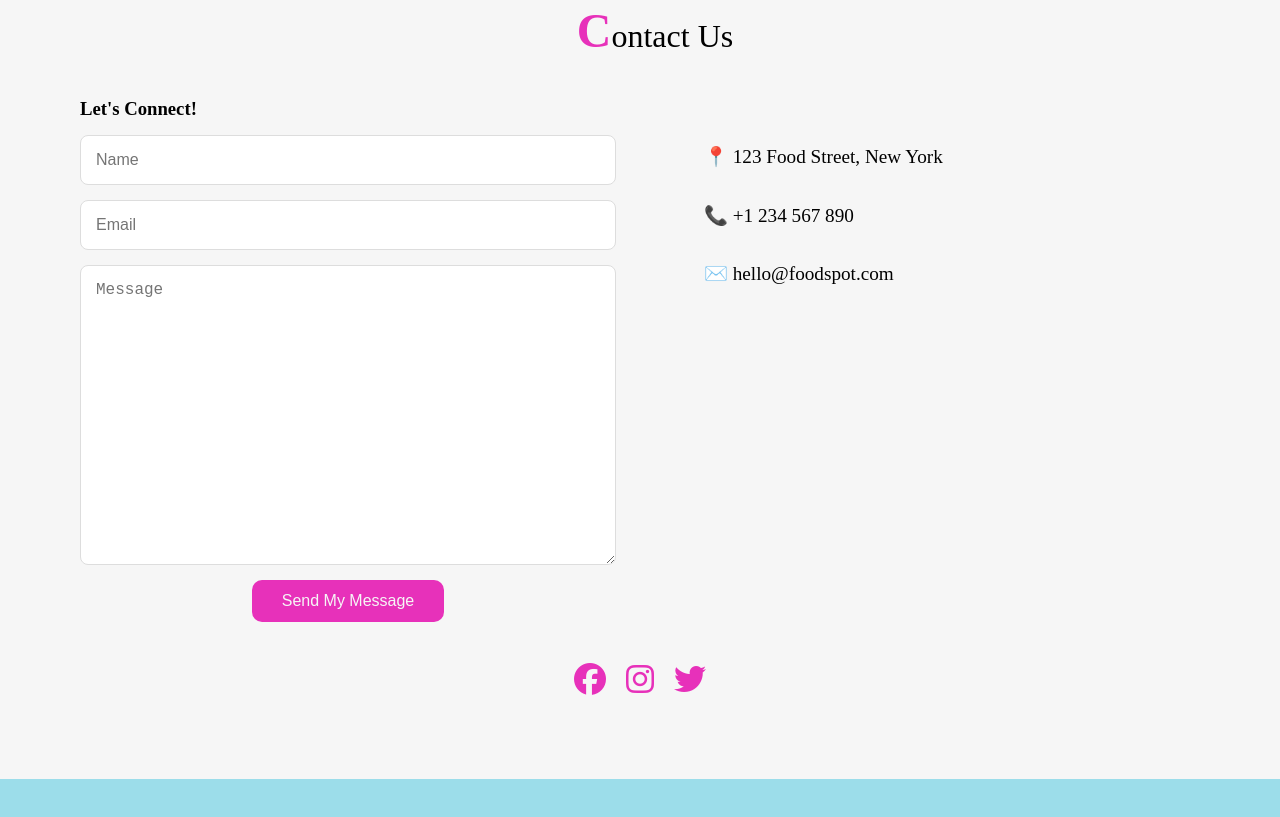
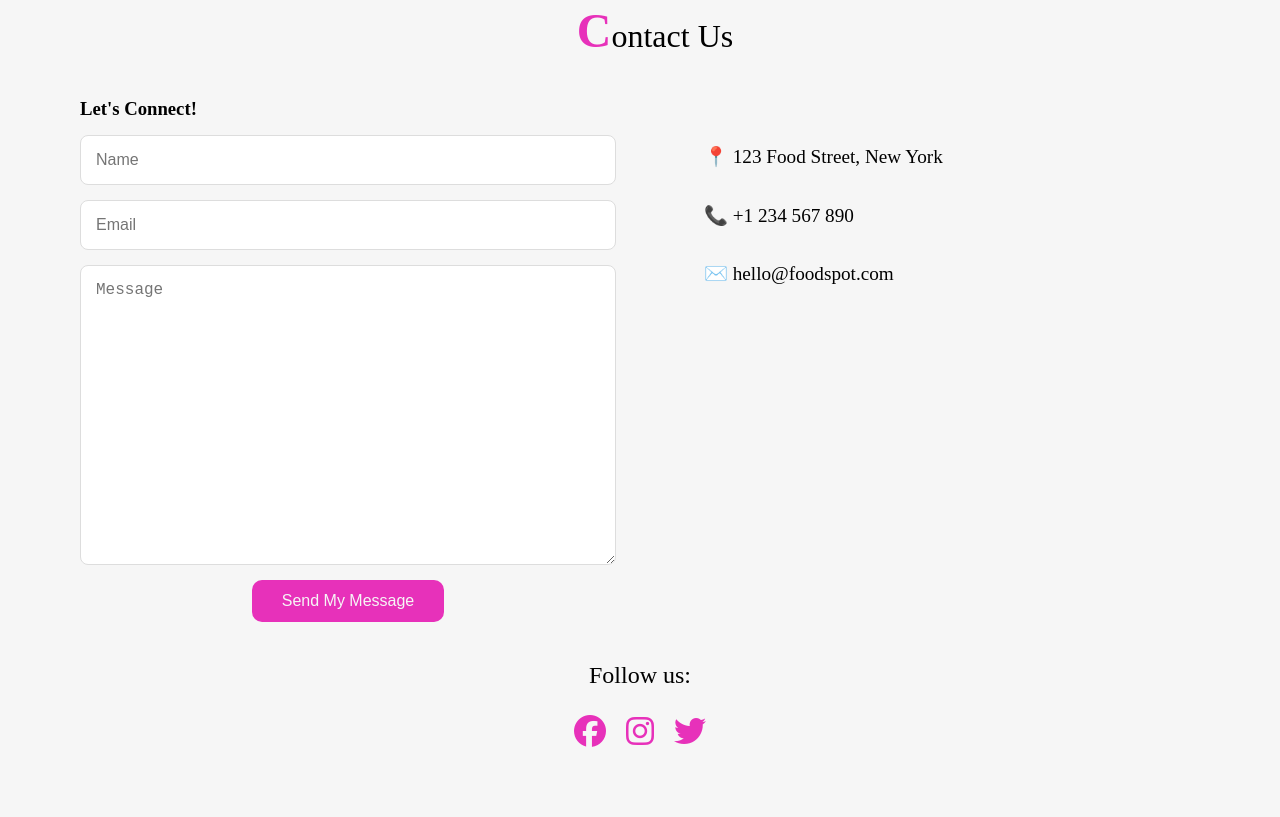
Before and after one commit to claramarievela-ai/food-spot, a plain HTML site: page index.html in a window 1280 px wide. Shown: the part 3936-4753 px from the top of the page. Before the commit the page ends 4715 px from the top, so only its background shows below. Drawn offline with Linux system fonts and the light colour scheme; a web font is replaced by a local one.

Commit message:
Final FoodSpot - added Font Awesome social icons

```diff
--- a/index.html
+++ b/index.html
@@ -297,9 +297,12 @@
         </div>
       </div>
       <div class="social-links">
+        <p>Follow us:</p>
+        <div class="social-icons">
         <a href="#"><i class="fab fa-facebook"></i></a>
         <a href="#"><i class="fab fa-instagram"></i></a>
         <a href="#"><i class="fab fa-twitter"></i></a>
+        </div>
       </div>
     </section>
   </body>
--- a/style.css
+++ b/style.css
@@ -385,8 +385,10 @@
 .social-links {
   display: flex;
   justify-content: center;
-  gap: 20px;
+  gap: 15px;
   margin-top: 40px;
+  flex-direction: column;
+  align-items: center;
 }
 
 .social-links a {
@@ -402,8 +404,22 @@
   transform: scale(1.5);
 }
 
+.social-links p {
+  color: var(--text);
+  font-size: 1.5rem;
+  text-align: center;
+  margin-bottom: 10px;
+}
+
 .social-links img,
 .social-links i {
   background: transparent;
   border-radius: 50%;
 }
+
+.social-icons {
+  display: flex;
+  flex-direction: row;
+  gap: 20px;
+  justify-content: center;
+}
```
